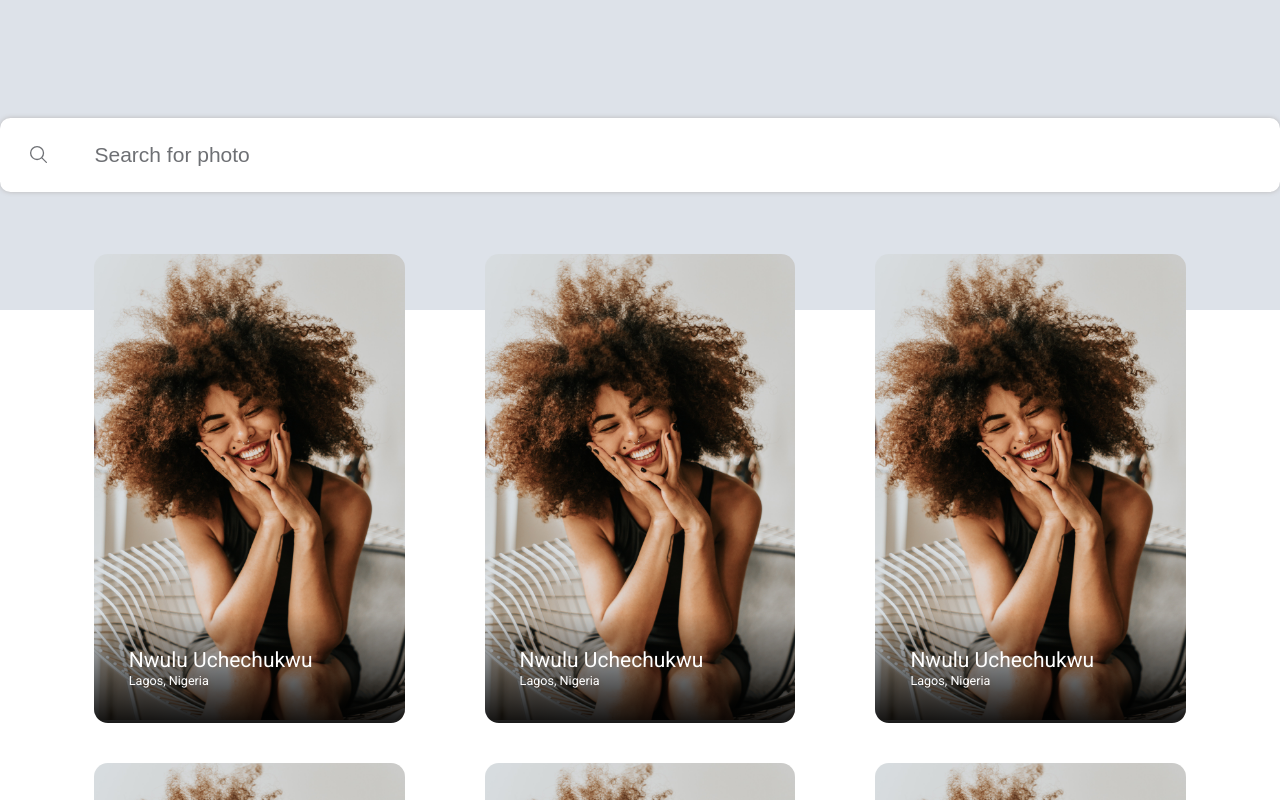
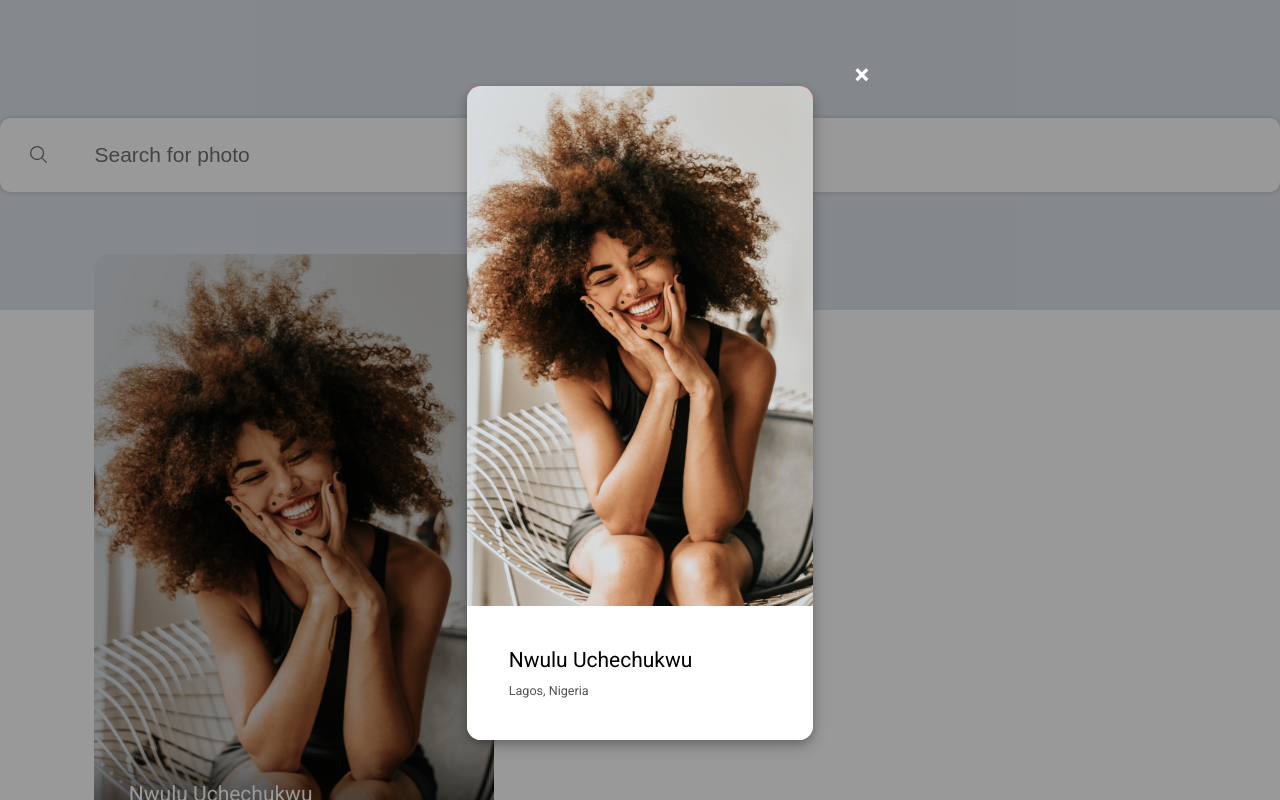
Before and after one commit to uchedotphp/cowrywise-frontend-engineer, a Vue app: page / in a window 1280 px wide. Both pictures are taken after a click on the element "Nwulu Uchechukwu". Shown: the top 800 px of the page. Built offline with nearby package versions, Linux system fonts and the light colour scheme.

Commit message:
FEAT<modal>: created and designed modal display in PhotoCards.vue component

```diff
--- a/src/components/PhotoCards.vue
+++ b/src/components/PhotoCards.vue
@@ -1,18 +1,48 @@
 <template>
-  <a href="#" class="photo-container">
-    <img src="./../assets/images/babe.jpg" alt="" srcset="" />
-    <div class="overlay">
-      <div class="author">
-        <p>Nwulu Uchechukwu</p>
-        <small>Lagos, Nigeria</small>
+  <div>
+    <div @click="openModal" class="photo-container">
+      <img src="./../assets/images/babe.jpg" alt="" srcset="" />
+      <div class="overlay">
+        <div class="author">
+          <p>Nwulu Uchechukwu</p>
+          <small>Lagos, Nigeria</small>
+        </div>
       </div>
     </div>
-  </a>
+
+    <!-- modal -->
+    <div v-show="modal" class="modal">
+      <!-- Modal content -->
+      <span class="modal-content">
+        <span @click="closeModal" class="close">&times;</span>
+
+        <img src="./../assets/images/babe.jpg" alt="" srcset="" />
+        <span class="modal-author">
+          <p>Nwulu Uchechukwu</p>
+          <small>Lagos, Nigeria</small>
+        </span>
+      </span>
+    </div>
+  </div>
 </template>
 
 <script>
 export default {
   name: "PhotoCardsComponent",
+  data() {
+    return {
+      modal: false,
+    };
+  },
+  methods: {
+    openModal() {
+      this.modal = true;
+    },
+
+    closeModal() {
+      this.modal = false;
+    },
+  },
 };
 </script>
 
@@ -61,6 +91,104 @@ export default {
           cursor: pointer;
         }
       }
+    }
+  }
+
+  // modal
+  /* The Modal (background) */
+  .modal {
+    display: flex;
+    position: fixed;
+    z-index: 1;
+    padding: 2% 1em;
+    left: 0;
+    top: 0;
+    width: 100%;
+    height: 100%;
+    // overflow: auto;
+    background-color: rgb(0, 0, 0); /* Fallback color */
+    background-color: rgba(0, 0, 0, 0.4); /* Black w/ opacity */
+
+    /* Modal Content */
+    .modal-content {
+      position: relative;
+      background-color: #fff;
+      margin: auto;
+      padding: 0;
+      border-radius: 1em;
+      max-width: 1536px;
+      box-shadow: 0 4px 8px 0 rgba(0, 0, 0, 0.2),
+        0 6px 20px 0 rgba(0, 0, 0, 0.19);
+      -webkit-animation-name: animatetop;
+      -webkit-animation-duration: 0.4s;
+      animation-name: animatetop;
+      animation-duration: 0.4s;
+
+      img {
+        height: auto;
+        width: 85vw;
+        // object-fit: contain;
+        display: block;
+        border-radius: 1em 1em 0 0;
+      }
+
+      /* The Close Button */
+      .close {
+        position: absolute;
+        right: -1em;
+        top: -1em;
+        color: white;
+        font-size: 2em;
+        font-weight: bold;
+      }
+
+      .close:hover,
+      .close:focus {
+        color: #000;
+        text-decoration: none;
+        cursor: pointer;
+      }
+
+      .modal-author {
+        display: block;
+        border-radius: 0 0 1em 1em;
+        text-transform: capitalize;
+        padding: 3em;
+        p {
+          font-size: 1.5em;
+          cursor: pointer;
+          padding-bottom: 0.5em;
+        }
+
+        small {
+          font-size: 0.9em;
+          color: rgb(85, 81, 81);
+          cursor: pointer;
+        }
+      }
+    }
+  }
+
+  /* Add Animation */
+  @-webkit-keyframes animatetop {
+    from {
+      top: -300px;
+      opacity: 0;
+    }
+    to {
+      top: 0;
+      opacity: 1;
+    }
+  }
+
+  @keyframes animatetop {
+    from {
+      top: -300px;
+      opacity: 0;
+    }
+    to {
+      top: 0;
+      opacity: 1;
     }
   }
 }
@@ -113,5 +241,103 @@ export default {
       }
     }
   }
+
+  // modal
+  /* The Modal (background) */
+  .modal {
+    display: flex;
+    position: fixed;
+    z-index: 1;
+    padding-top: 2%;
+    left: 0;
+    top: 0;
+    width: 100%;
+    height: 100%;
+    overflow: auto;
+    background-color: rgb(0, 0, 0); /* Fallback color */
+    background-color: rgba(0, 0, 0, 0.4); /* Black w/ opacity */
+
+    /* Modal Content */
+    .modal-content {
+      position: relative;
+      background-color: #fff;
+      margin: auto;
+      padding: 0;
+      border-radius: 1em;
+      max-width: 1536px;
+      box-shadow: 0 4px 8px 0 rgba(0, 0, 0, 0.2),
+        0 6px 20px 0 rgba(0, 0, 0, 0.19);
+      -webkit-animation-name: animatetop;
+      -webkit-animation-duration: 0.4s;
+      animation-name: animatetop;
+      animation-duration: 0.4s;
+
+      img {
+        height: 65vh;
+        object-fit: contain;
+        background: red;
+        display: block;
+        border-radius: 1em 1em 0 0;
+      }
+
+      /* The Close Button */
+      .close {
+        position: absolute;
+        right: -2em;
+        top: -1em;
+        color: white;
+        font-size: 2em;
+        font-weight: bold;
+      }
+
+      .close:hover,
+      .close:focus {
+        color: #000;
+        text-decoration: none;
+        cursor: pointer;
+      }
+      .modal-author {
+        display: block;
+        border-radius: 0 0 1em 1em;
+        text-transform: capitalize;
+        background: #fff;
+        padding: 3em;
+        p {
+          font-size: 1.5em;
+          cursor: pointer;
+          padding-bottom: 0.5em;
+        }
+
+        small {
+          font-size: 0.9em;
+          color: rgb(85, 81, 81);
+          cursor: pointer;
+        }
+      }
+    }
+  }
+
+  /* Add Animation */
+  @-webkit-keyframes animatetop {
+    from {
+      top: -300px;
+      opacity: 0;
+    }
+    to {
+      top: 0;
+      opacity: 1;
+    }
+  }
+
+  @keyframes animatetop {
+    from {
+      top: -300px;
+      opacity: 0;
+    }
+    to {
+      top: 0;
+      opacity: 1;
+    }
+  }
 }
 </style>
--- a/src/components/SearchBar.vue
+++ b/src/components/SearchBar.vue
@@ -43,7 +43,7 @@
     <div class="searched-result" v-else>
       <p>
         Search Results for
-        <span>"fun"</span>
+        <span>"{{ searchInput }}"</span>
       </p>
       <button>
         <svg
@@ -91,7 +91,6 @@ export default {
   },
   methods: {
     searcher() {
-      console.log("the length", this.searchInput.length);
       if (this.searchInput.length < 1) {
         alert("Abeg input something");
       } else {
@@ -99,6 +98,10 @@ export default {
         return this.searchInput;
       }
     },
+
+    // clearSearchedResult() {
+
+    // }
   }
 };
 </script>
--- a/src/views/CardContainer.vue
+++ b/src/views/CardContainer.vue
@@ -1,7 +1,7 @@
 <template>
   <main class="container">
     <div class="box">
-      <PhotoCards v-for="n in 9" :key="n" />
+      <PhotoCards v-for="n in 1" :key="n" />
     </div>
   </main>
 </template>
@@ -32,7 +32,8 @@ export default {
   .container {
     .box {
       display: grid;
-      grid-template-columns: auto auto auto;
+      // grid-template-columns: auto auto auto;
+      grid-template-columns: 400px 400px 400px;
       grid-gap: 40px 80px;
       justify-content: space-between;
     }
```
Also changed, not shown: src/assets/images/winter.jpg (added).
